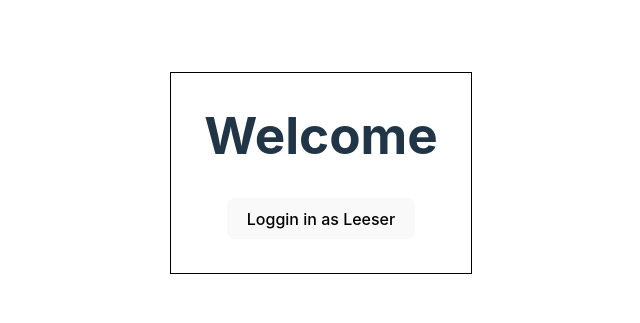
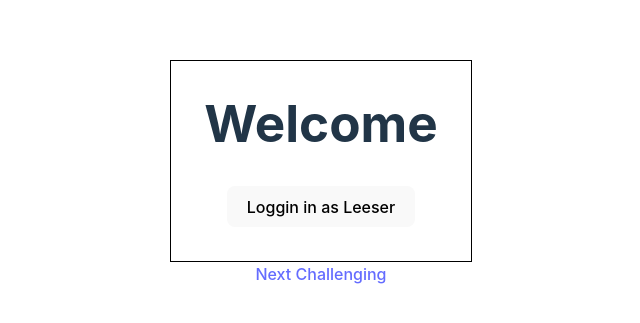
Before and after one commit to tinymonster123/useContextLearning, a React (Vite) app in the folder useContextLearning/: page /CurrentUser in a window 1280 px wide. Shown: the part 227-550 px from the top of the page, without its empty margins (319-959 px from the left). Built offline with nearby package versions, Linux system fonts and the light colour scheme.

Commit message:
feat:添加跳转页面的Link

```diff
--- a/useContextLearning/pages/secondChallenging.jsx
+++ b/useContextLearning/pages/secondChallenging.jsx
@@ -1,5 +1,6 @@
 import { createContext, useContext, useState } from 'react'
 import '../css/secondChallenging.css'
+import { Link } from 'react-router-dom'
 
 const CurrentContext = createContext(null)
 
@@ -17,6 +18,7 @@ function CurrentUser() {
                 <div className='boxInSecond'>
                     <Form />
                 </div>
+                <Link to='/MultipleUsers'>Next Challenging</Link>
             </CurrentContext.Provider>
         </>
     )
```
Also changed, not shown: useContextLearning/pages/thirdChallenging.jsx (added, +9 -0 lines).
